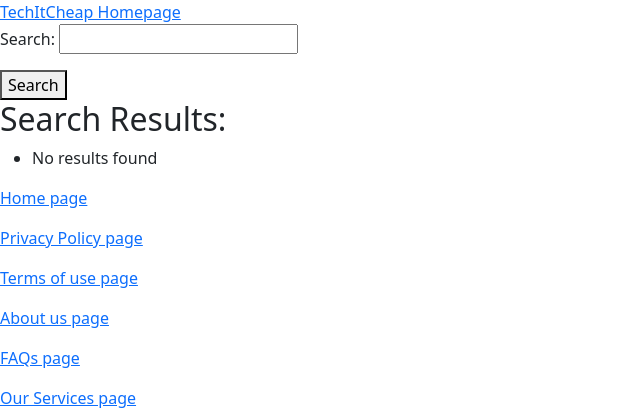
After one commit to OlatunjiHassan/TechItCheap_new_web, a Django app: page /portfolio/search/ in a window 1280 px wide. The commit adds this page. Shown: the top 420 px of the page, without its empty margins (0-640 px from the left). Run offline with Django 5.2, Linux system fonts and the light colour scheme.

Commit message:
PRD deliverables now complete. Portfolio page, Contact Us form and Search Functionality

```diff
--- /dev/null
+++ b/techitcheap/portfolio/forms.py
@@ -0,0 +1,4 @@
+from django import forms
+
+class SearchForm(forms.Form):
+    query = forms.CharField(label="Search", max_length=100)
--- a/techitcheap/portfolio/templates/portfolio/portfolio.html
+++ b/techitcheap/portfolio/templates/portfolio/portfolio.html
@@ -7,6 +7,8 @@ New Website Portfolio
 {% block content %}
 <h1>Projects</h1>
 <div class='row'>
+    <a href="{% url 'portfolio:search' %}" class='btn btn-primary'> Click here to Search</a>
+
     {% for project in projects %}
     <div class='col-md-4'>
         <div class='card mb-2'>
--- /dev/null
+++ b/techitcheap/portfolio/templates/portfolio/search.html
@@ -0,0 +1,22 @@
+{% extends 'layout.html' %}
+
+{% block title %}
+Search Page
+{% endblock title %}
+
+{% block content %}
+<form method='get' action="{% url 'portfolio:search' %}">
+    {{ form.as_p }}
+<button type='submit'>Search</button>
+</form>
+
+<h2> Search Results:</h2>
+<ul>
+{% for result in results %}
+<li> {{ result.title }} {{ result.category }} </li>
+
+{% empty %}
+<li>No results found</li>
+{% endfor %}
+</ul>
+    {% endblock content %}
--- a/techitcheap/portfolio/urls.py
+++ b/techitcheap/portfolio/urls.py
@@ -5,6 +5,7 @@ app_name = "portfolio"
 
 urlpatterns = [
     path("", views.portfolio_index, name="portfolio_index"),
+    path('search/', views.search, name='search'),
     path('<int:pk>/', views.project_details, name='project_details'),
     path('category/<str:option>', views.category, name='category')
 ]
--- a/techitcheap/portfolio/views.py
+++ b/techitcheap/portfolio/views.py
@@ -1,8 +1,13 @@
 from django.shortcuts import render
 from portfolio.models import Project
+from .forms import SearchForm
 
 # Create your views here.
+
+
+
 def portfolio_index(request):
+
     projects = Project.objects.all().order_by("-date")
     context = {
         "projects":projects
@@ -25,3 +30,22 @@ def project_details(request, pk):
         "project":project
     }
     return render(request, "portfolio/project_details.html", context)
+
+def search(request):
+    form = SearchForm(request.GET or None)
+    results = []
+    if form.is_valid():
+        query = form.cleaned_data['query']
+
+        r_title = Project.objects.filter(title__icontains = query)
+        for obj in r_title:
+            results.append(obj)
+        r_category = Project.objects.filter(category__icontains = query)
+        for obj in r_category:
+            results.append(obj)
+        r_desc= Project.objects.filter(description__icontains = query)
+        for obj in r_desc:
+            results.append(obj)
+
+    context = {'form':form, 'results':results}
+    return render(request, 'portfolio/search.html', context)
```
Also changed, not shown: techitcheap/portfolio/migrations/0004_search_alter_project_category.py (added).
